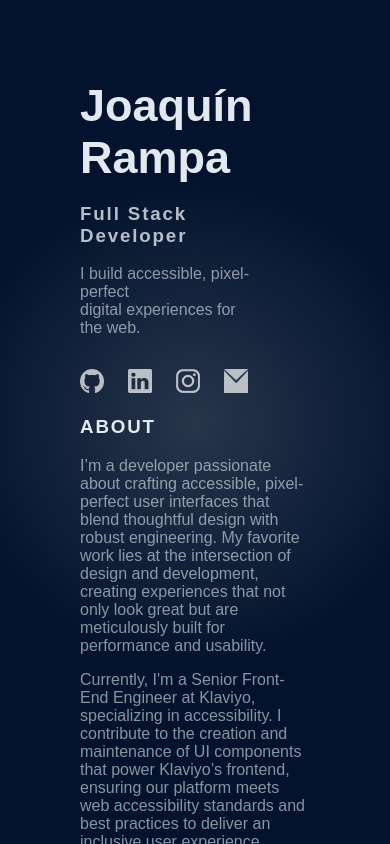
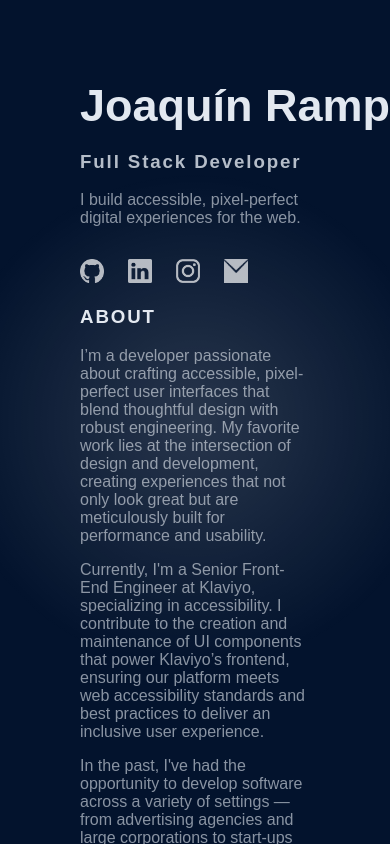
Before and after one commit to JoaRampa/JoaRampa.github.io, a Vue app: page / in a window 390 px wide. Shown: the top 844 px of the page. Built offline with nearby package versions, Linux system fonts and the light colour scheme.

Commit message:
profile img (hidden)

```diff
--- a/src/App.vue
+++ b/src/App.vue
@@ -122,6 +122,8 @@
       height: auto;
       justify-content: left;
       padding-left: 0;
+      min-width: 350px;
+      width: auto;
     }
 
     .content {
--- a/src/components/title.vue
+++ b/src/components/title.vue
@@ -1,15 +1,34 @@
 <template>
   <div>
     <h1 style="font-size: 45px; margin: 0;">Joaquín Rampa</h1>
-    <h3 style="opacity: 0.8;">Full Stack Developer</h3>
-    <p>I build accessible, pixel-perfect</p>
-    <p> digital experiences for the web.</p>
+    <div class="info">
+      <div>
+        <h3 style="opacity: 0.8;">Full Stack Developer</h3>
+        <p>I build accessible, pixel-perfect</p>
+        <p> digital experiences for the web.</p>
+      </div>
+      <!--<div>
+        <img src="../assets/joa.jpg" alt="Profile picture">
+      </div>  -->
+    </div>
   </div>
 </template>
 
 <style scoped>
+.info {
+  display: flex;
+  align-items: center;
+  gap: 20px;
+}
+
 p {
   opacity: 0.6;
   margin: 0;
 }
+
+img {
+  width: 5rem;
+  border-radius: 50%;
+  margin-top: 1rem;
+}
 </style>
```
Also changed, not shown: src/assets/joa.jpg (added).
